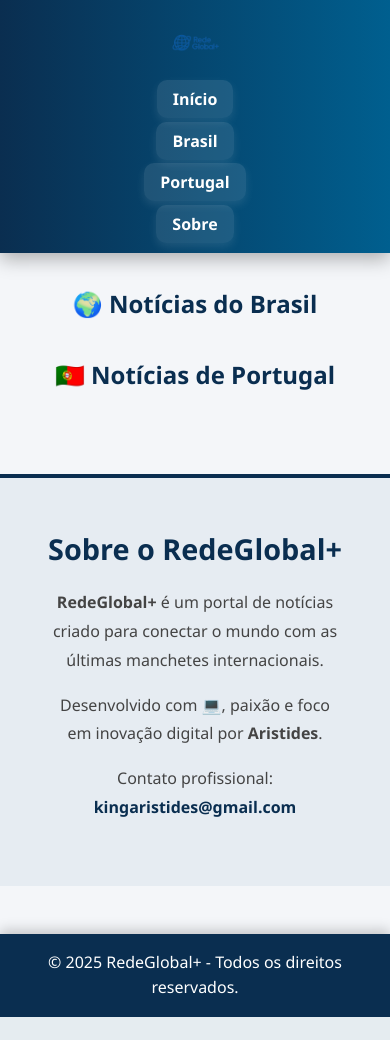
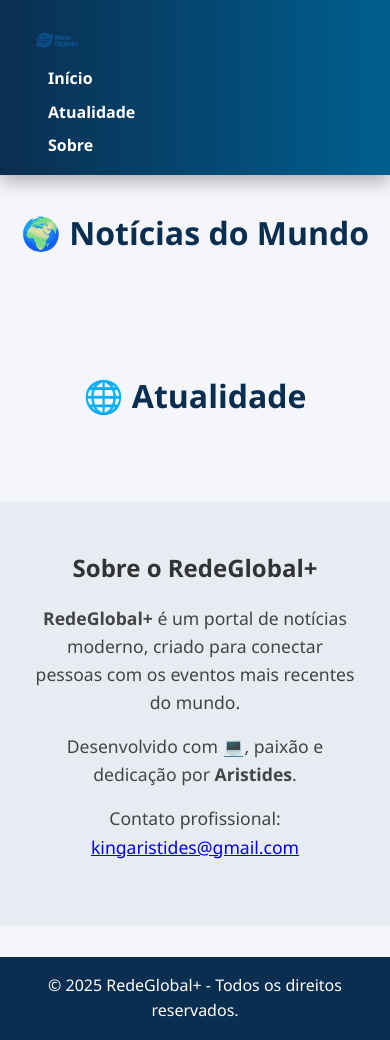
Before and after one commit to netilson29/Redeglobal, a Flask app: template templates/index.html in a window 390 px wide. Before the commit the page ends 1017 px from the top, so only its background shows below. Run offline with Flask 3, Linux system fonts and the light colour scheme; the template is opened without the code that fills it, so the values that code supplies are empty.

Commit message:
💎 Versão responsiva e profissional com menu novo e notícias atualizadas

```diff
--- a/app.py
+++ b/app.py
@@ -4,48 +4,33 @@ import time
 
 app = Flask(__name__)
 
-# Feeds
-FEED_BRASIL = 'https://g1.globo.com/rss/g1/internacional/'
-FEED_PORTUGAL = 'https://www.rtp.pt/noticias/rss/internacional'
+CACHE = {
+    'noticias': [],
+    'ultimo_update': 0
+}
 
-# Cache
-cache = {
-    'brasil': {'noticias': [], 'ultima_atualizacao': 0},
-    'portugal': {'noticias': [], 'ultima_atualizacao': 0}
-}
-INTERVALO_ATUALIZACAO = 600  # 10 minutos
+FEED_URL = "https://g1.globo.com/rss/g1/"
 
-def buscar_rss(url):
-    feed = feedparser.parse(url)
-    noticias = []
-    for entrada in feed.entries:
-        noticias.append({
-            'titulo': entrada.title,
-            'resumo': entrada.summary,
-            'link': entrada.link,
-            'imagem': entrada.get('media_content', [{'url': None}])[0]['url'] if 'media_content' in entrada else None
-        })
-    return noticias
+def pegar_noticias():
+    agora = time.time()
+    if agora - CACHE['ultimo_update'] > 1200:  # 20 minutos
+        feed = feedparser.parse(FEED_URL)
+        noticias = []
+        for entrada in feed.entries[:12]:
+            noticias.append({
+                'titulo': entrada.title,
+                'link': entrada.link,
+                'resumo': entrada.summary,
+                'imagem': entrada.get('media_content', [{}])[0].get('url', '')
+            })
+        CACHE['noticias'] = noticias
+        CACHE['ultimo_update'] = agora
+    return CACHE['noticias']
 
 @app.route('/')
-def index():
-    agora = time.time()
-
-    # Atualiza feed do Brasil
-    if agora - cache['brasil']['ultima_atualizacao'] > INTERVALO_ATUALIZACAO:
-        cache['brasil']['noticias'] = buscar_rss(FEED_BRASIL)
-        cache['brasil']['ultima_atualizacao'] = agora
-
-    # Atualiza feed de Portugal
-    if agora - cache['portugal']['ultima_atualizacao'] > INTERVALO_ATUALIZACAO:
-        cache['portugal']['noticias'] = buscar_rss(FEED_PORTUGAL)
-        cache['portugal']['ultima_atualizacao'] = agora
-
-    return render_template(
-        'index.html',
-        noticias_brasil=cache['brasil']['noticias'],
-        noticias_portugal=cache['portugal']['noticias']
-    )
+def inicio():
+    noticias = pegar_noticias()
+    return render_template('index.html', noticias=noticias)
 
 if __name__ == '__main__':
     app.run(debug=True)
--- a/static/style.css
+++ b/static/style.css
@@ -1,42 +1,35 @@
-/* Reset básico */
 * {
     margin: 0;
     padding: 0;
     box-sizing: border-box;
 }
 
-/* Corpo da página */
 body {
-    font-family: 'Segoe UI', Tahoma, Geneva, Verdana, sans-serif;
+    font-family: 'Segoe UI', sans-serif;
     background-color: #f4f6f9;
     color: #333;
     line-height: 1.6;
-    transition: all 0.3s ease;
 }
 
-/* Cabeçalho */
-header.topo {
+/* Header */
+.topo {
     background: linear-gradient(to right, #0a2e50, #005f8f);
     color: white;
     padding: 1rem 2rem;
     display: flex;
     align-items: center;
     justify-content: space-between;
-    flex-wrap: wrap;
     box-shadow: 0 6px 18px rgba(0, 0, 0, 0.3);
 }
 
-header.topo img {
-    height: 55px;
-    max-width: 100%;
+.logo {
+    height: 50px;
 }
 
-/* Navegação */
 .menu {
     list-style: none;
     display: flex;
-    gap: 2rem;
-    flex-wrap: wrap;
+    gap: 1rem;
 }
 
 .menu li a {
@@ -44,50 +37,40 @@ header.topo img {
     text-decoration: none;
     font-weight: bold;
     padding: 0.5rem 1rem;
-    background-color: rgba(255, 255, 255, 0.1);
     border-radius: 10px;
     transition: all 0.3s ease;
-    box-shadow: 0 4px 10px rgba(255, 255, 255, 0.1);
 }
 
 .menu li a:hover {
     background-color: white;
     color: #0a2e50;
-    transform: scale(1.05);
 }
 
-/* Conteúdo principal */
-.container {
-    max-width: 1200px;
+/* Principal */
+.titulo-principal {
     margin: 2rem auto;
-    padding: 0 2rem;
+    text-align: center;
+    font-size: 2rem;
+    color: #0a2e50;
 }
 
-.titulo-principal {
-    margin-bottom: 2rem;
-    color: #0a2e50;
-    text-align: center;
-    font-size: 2rem;
-}
-
-/* Grid de notícias */
 .noticias-grid {
     display: grid;
     grid-template-columns: repeat(auto-fit, minmax(280px, 1fr));
     gap: 2rem;
+    padding: 0 2rem 3rem;
 }
 
 .card {
     background: white;
     border-radius: 16px;
-    box-shadow: 0 8px 25px rgba(0, 0, 0, 0.15);
+    box-shadow: 0 8px 20px rgba(0, 0, 0, 0.2);
     overflow: hidden;
-    transition: transform 0.3s ease, box-shadow 0.3s ease;
+    transition: transform 0.3s ease;
 }
 
 .card:hover {
     transform: translateY(-5px);
-    box-shadow: 0 12px 30px rgba(0, 0, 0, 0.25);
 }
 
 .card img {
@@ -97,13 +80,14 @@ header.topo img {
 }
 
 .card h2 {
-    font-size: 1.2rem;
+    font-size: 1.1rem;
     margin: 1rem;
     color: #0a2e50;
 }
 
 .card p {
-    margin: 0 1rem 1rem 1rem;
+    margin: 0 1rem 1rem;
+    font-size: 0.95rem;
     color: #555;
 }
 
@@ -111,49 +95,29 @@ header.topo img {
     display: inline-block;
     margin: 0 1rem 1rem;
     padding: 0.5rem 1rem;
+    background-color: #0a2e50;
     color: white;
-    background-color: #0a2e50;
     border-radius: 8px;
     text-decoration: none;
     font-weight: bold;
-    transition: background-color 0.3s ease;
 }
 
 .card a:hover {
     background-color: #ff5722;
 }
 
-/* Seção Sobre */
+/* Sobre */
 .sobre {
     background: #e6ecf2;
     padding: 3rem 2rem;
     text-align: center;
-    margin-top: 3rem;
-    border-top: 4px solid #0a2e50;
-}
-
-.sobre h2 {
-    color: #0a2e50;
-    font-size: 1.8rem;
-    margin-bottom: 1rem;
 }
 
 .sobre p {
     max-width: 800px;
-    margin: 0 auto 1rem;
+    margin: 1rem auto;
     font-size: 1.1rem;
-    line-height: 1.8;
     color: #444;
-}
-
-.sobre a {
-    color: #0a2e50;
-    font-weight: bold;
-    text-decoration: none;
-}
-
-.sobre a:hover {
-    color: #ff5722;
 }
 
 /* Rodapé */
@@ -162,34 +126,17 @@ footer {
     color: white;
     text-align: center;
     padding: 1rem;
-    margin-top: 3rem;
-    box-shadow: 0 -4px 12px rgba(0, 0, 0, 0.2);
+    margin-top: 2rem;
 }
 
-/* RESPONSIVIDADE - Celulares e telas pequenas */
-@media (max-width: 768px) {
-    header.topo {
-        flex-direction: column;
-        align-items: center;
-        text-align: center;
-    }
-
+/* Responsivo */
+@media (max-width: 600px) {
     .menu {
         flex-direction: column;
-        gap: 1rem;
-        padding-top: 1rem;
+        gap: 0.5rem;
     }
-
-    .titulo-principal {
-        font-size: 1.5rem;
-    }
-
-    .card img {
-        height: 150px;
-    }
-
-    .sobre p {
-        font-size: 1rem;
-        padding: 0 1rem;
+    .topo {
+        flex-direction: column;
+        align-items: flex-start;
     }
 }
--- a/templates/index.html
+++ b/templates/index.html
@@ -9,55 +9,56 @@
 </head>
 <body>
     <header class="topo">
-        <img src="{{ url_for('static', filename='logo.png') }}" alt="RedeGlobal+">
+        <img src="{{ url_for('static', filename='logo.png') }}" alt="Logo" class="logo">
         <nav>
             <ul class="menu">
                 <li><a href="#inicio">Início</a></li>
-                <li><a href="#brasil">Brasil</a></li>
-                <li><a href="#portugal">Portugal</a></li>
+                <li><a href="#atualidade">Atualidade</a></li>
                 <li><a href="#sobre">Sobre</a></li>
             </ul>
         </nav>
     </header>
 
-    <main class="container" id="inicio">
-        <h1 class="titulo-principal">🌍 Notícias do Brasil</h1>
-        <div class="noticias-grid" id="brasil">
-            {% for noticia in noticias_brasil %}
+    <main id="inicio">
+        <h1 class="titulo-principal">🌍 Notícias do Mundo</h1>
+        <div class="noticias-grid">
+            {% for noticia in noticias %}
             <div class="card">
-                {% if noticia.imagem and noticia.imagem.strip() %}
-                    <img src="{{ noticia.imagem }}" alt="Imagem da notícia">
+                {% if noticia.imagem %}
+                <img src="{{ noticia.imagem }}" alt="Imagem">
                 {% else %}
-                    <img src="{{ url_for('static', filename='ney.png') }}" alt="Imagem padrão">
+                <img src="{{ url_for('static', filename='ney.png') }}" alt="Padrão">
                 {% endif %}
                 <h2>{{ noticia.titulo }}</h2>
-                <p>{{ noticia.resumo | safe }}</p>
-                <a href="{{ noticia.link }}" target="_blank" class="ler-mais">Ler mais</a>
-            </div>
-            {% endfor %}
-        </div>
-
-        <h1 class="titulo-principal">🇵🇹 Notícias de Portugal</h1>
-        <div class="noticias-grid" id="portugal">
-            {% for noticia in noticias_portugal %}
-            <div class="card">
-                {% if noticia.imagem and noticia.imagem.strip() %}
-                    <img src="{{ noticia.imagem }}" alt="Imagem da notícia">
-                {% else %}
-                    <img src="{{ url_for('static', filename='ney.png') }}" alt="Imagem padrão">
-                {% endif %}
-                <h2>{{ noticia.titulo }}</h2>
-                <p>{{ noticia.resumo | safe }}</p>
+                <p>{{ noticia.resumo }}</p>
                 <a href="{{ noticia.link }}" target="_blank" class="ler-mais">Ler mais</a>
             </div>
             {% endfor %}
         </div>
     </main>
 
+    <section id="atualidade">
+        <h2 class="titulo-principal">🌐 Atualidade</h2>
+        <div class="noticias-grid">
+            {% for noticia in noticias %}
+            <div class="card">
+                {% if noticia.imagem %}
+                <img src="{{ noticia.imagem }}" alt="Imagem">
+                {% else %}
+                <img src="{{ url_for('static', filename='ney.png') }}" alt="Padrão">
+                {% endif %}
+                <h2>{{ noticia.titulo }}</h2>
+                <p>{{ noticia.resumo }}</p>
+                <a href="{{ noticia.link }}" target="_blank" class="ler-mais">Ler mais</a>
+            </div>
+            {% endfor %}
+        </div>
+    </section>
+
     <section class="sobre" id="sobre">
         <h2>Sobre o RedeGlobal+</h2>
-        <p><strong>RedeGlobal+</strong> é um portal de notícias criado para conectar o mundo com as últimas manchetes internacionais.</p>
-        <p>Desenvolvido com 💻, paixão e foco em inovação digital por <strong>Aristides</strong>.</p>
+        <p><strong>RedeGlobal+</strong> é um portal de notícias moderno, criado para conectar pessoas com os eventos mais recentes do mundo.</p>
+        <p>Desenvolvido com 💻, paixão e dedicação por <strong>Aristides</strong>.</p>
         <p>Contato profissional: <a href="mailto:kingaristides@gmail.com">kingaristides@gmail.com</a></p>
     </section>
 
```
